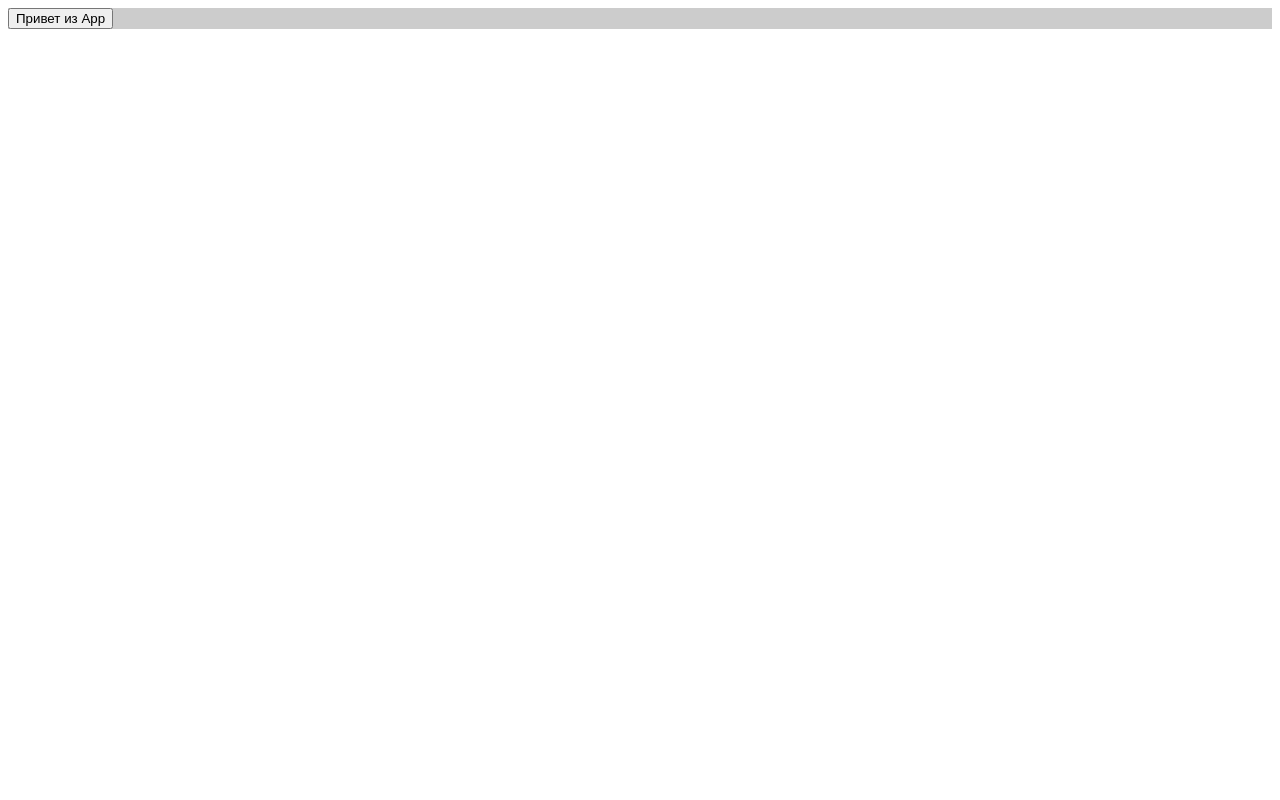
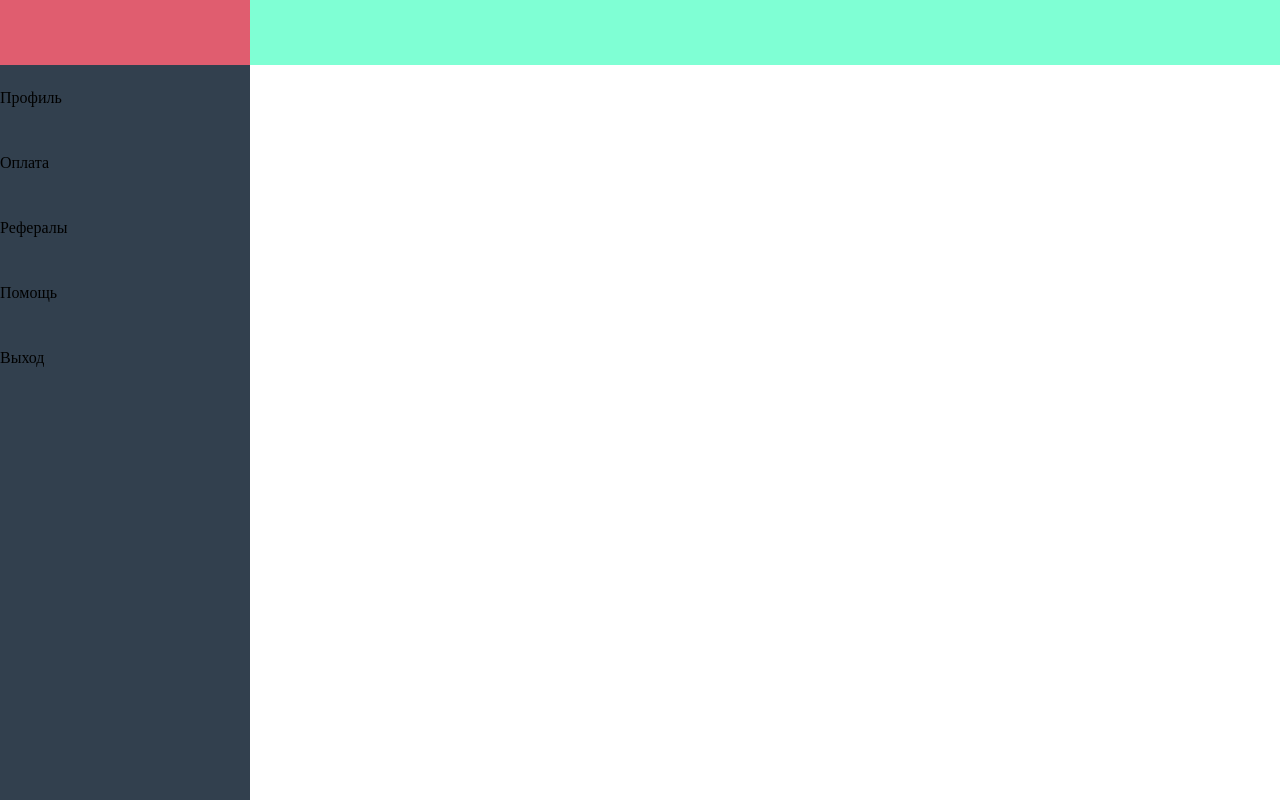
Before and after one commit to xiondlph/ismax.dashboard, a React app: page / in a window 1280 px wide. Built offline with nearby package versions, Linux system fonts and the light colour scheme.

Commit message:
Добавлени babel-polyfill, небольшой начальный макет

```diff
--- a/package.json
+++ b/package.json
@@ -40,6 +40,7 @@
     "webpack-hot-middleware": "^2.19.1"
   },
   "dependencies": {
+    "babel-polyfill": "^6.26.0",
     "babel-runtime": "^6.26.0",
     "react": "^16.0.0",
     "react-dom": "^16.0.0",
--- a/src/containers/App.js
+++ b/src/containers/App.js
@@ -1,11 +1,28 @@
 import React, { Component } from 'react'
 
 export default class App extends Component {
-    onBtnClick() {
-        //
-    }
-
     render() {
-        return <button onClick={this.onBtnClick}>Привет из App</button>
+        return <div className='app'>
+            <div className='dashboard'>
+                <div className='dashboard-header'>
+                    <div className='dashboard-header-logo'></div>
+                    <div className='dashboard-header-toolbar'></div>
+                </div>
+                <div className='dashboard-body'>
+                    <div className='dashboard-body-wrap'>
+                        <div className='dashboard-body-nav'>
+                            <ul className='dashboard-body-nav-menu'>
+                                <li className='dashboard-body-nav-menu-item'>Профиль</li>
+                                <li className='dashboard-body-nav-menu-item'>Оплата</li>
+                                <li className='dashboard-body-nav-menu-item'>Рефералы</li>
+                                <li className='dashboard-body-nav-menu-item'>Помощь</li>
+                                <li className='dashboard-body-nav-menu-item'>Выход</li>
+                            </ul>
+                        </div>
+                        <div className='dashboard-body-page'></div>
+                    </div>
+                </div>
+            </div>
+        </div>
     }
 }
--- a/src/index.scss
+++ b/src/index.scss
@@ -1,3 +1,61 @@
-#root {
-  background: #ccc;
+html, body, #root, .app {
+  padding: 0;
+  margin: 0;
+  width: 100%;
+  height: 100%;
 }
+
+.dashboard {
+  flex-direction: column;
+  display: flex;
+  height: 100%;
+  width: 100%;
+
+  &-header {
+    width: 100%;
+    height: 65px;
+    display: flex;
+    flex-direction: row;
+
+    &-logo {
+      background-color: #e05d6f;
+      height: 100%;
+      width: 250px;
+    }
+
+    &-toolbar {
+      background-color: aquamarine;
+      flex: 1;
+    }
+  }
+
+  &-body {
+    overflow: auto;
+    flex: 1;
+
+    &-wrap {
+      min-height: 100%;
+      display: flex;
+    }
+
+    &-nav {
+      background-color: #32404e;
+      width: 250px;
+
+      &-menu {
+        list-style: none;
+        padding: 0;
+        margin: 0;
+
+        &-item {
+          height: 65px;
+          line-height: 65px;
+        }
+      }
+    }
+
+    &-page {
+      flex: 1;
+    }
+  }
+}
--- a/webpack.config.js
+++ b/webpack.config.js
@@ -5,6 +5,7 @@ const CleanWebpackPlugin = require('clean-webpack-plugin');
 
 module.exports = {
     entry: [
+        'babel-polyfill',
         'webpack-hot-middleware/client',
         'react-hot-loader/patch',
         'whatwg-fetch',
@@ -35,16 +36,16 @@ module.exports = {
             {
                 test: /\.js$/,
                 include: [
-                    path.resolve(__dirname, "src"),
-                    /whatwg-fetch/
+                    path.resolve(__dirname, 'src')/*,
+                    /whatwg-fetch/*/
                 ],
                 use: {
                     loader: 'babel-loader',
                     options: {
-                        presets: ['env', 'react'],
+                        presets: ['env', 'react']/*,
                         plugins: [
                             'transform-runtime'
-                        ]
+                        ]*/
                     }
                 }
             },
```
